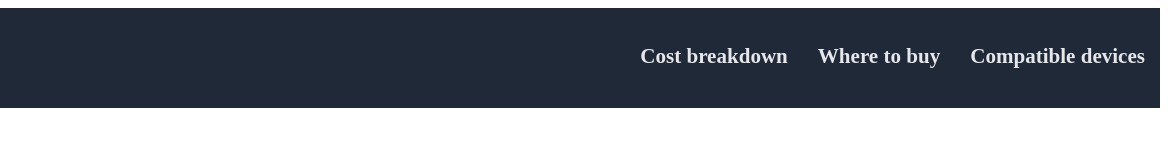
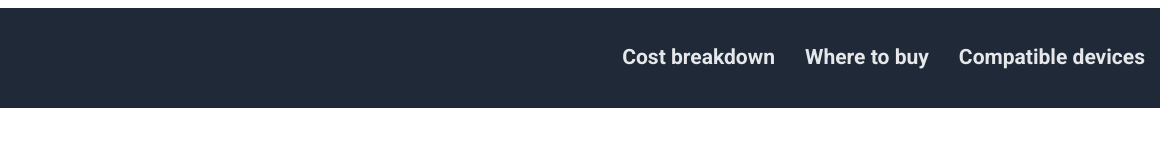
Before and after one commit to winsell90/Landing-Page, a plain HTML site: page index.html in a window 1280 px wide. Shown: the full height of the page, 112-1280 px from the left. Drawn offline with Linux system fonts and the light colour scheme.

Commit message:
Add google font Roboto

```diff
--- a/index.html
+++ b/index.html
@@ -5,6 +5,7 @@
   <meta http-equiv="X-UA-Compatible" content="IE=edge">
   <meta name="viewport" content="width=device-width, initial-scale=1.0">
  <link rel="stylesheet" href="style.css">
+ <link href='http://fonts.googleapis.com/css?family=Roboto:400,100,100italic,300,300italic,400italic,500,500italic,700,700italic,900italic,900' rel='stylesheet' type='text/css'>
   <title>Landing Page</title>
 </head>
 
@@ -25,6 +26,14 @@
       </div>
     </div>
 
+    <div class="introphoto">
+
+
+
+
+
+
+    </div>
 
 
 
--- a/style.css
+++ b/style.css
@@ -1,3 +1,7 @@
+body {
+  font-family: "Roboto";
+}
+
 .container {
   display: grid;
   grid-template-columns: 1fr 1fr;
```
